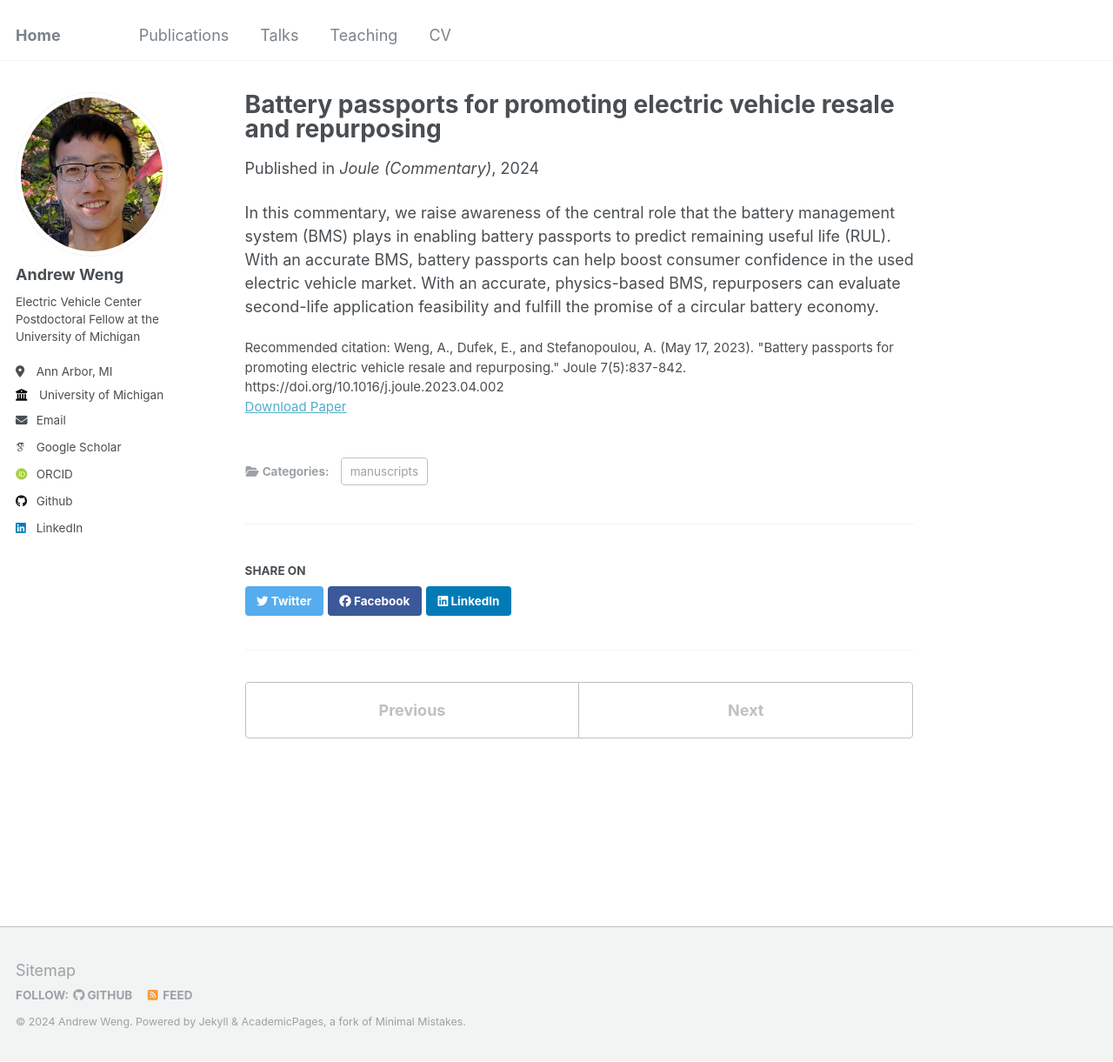
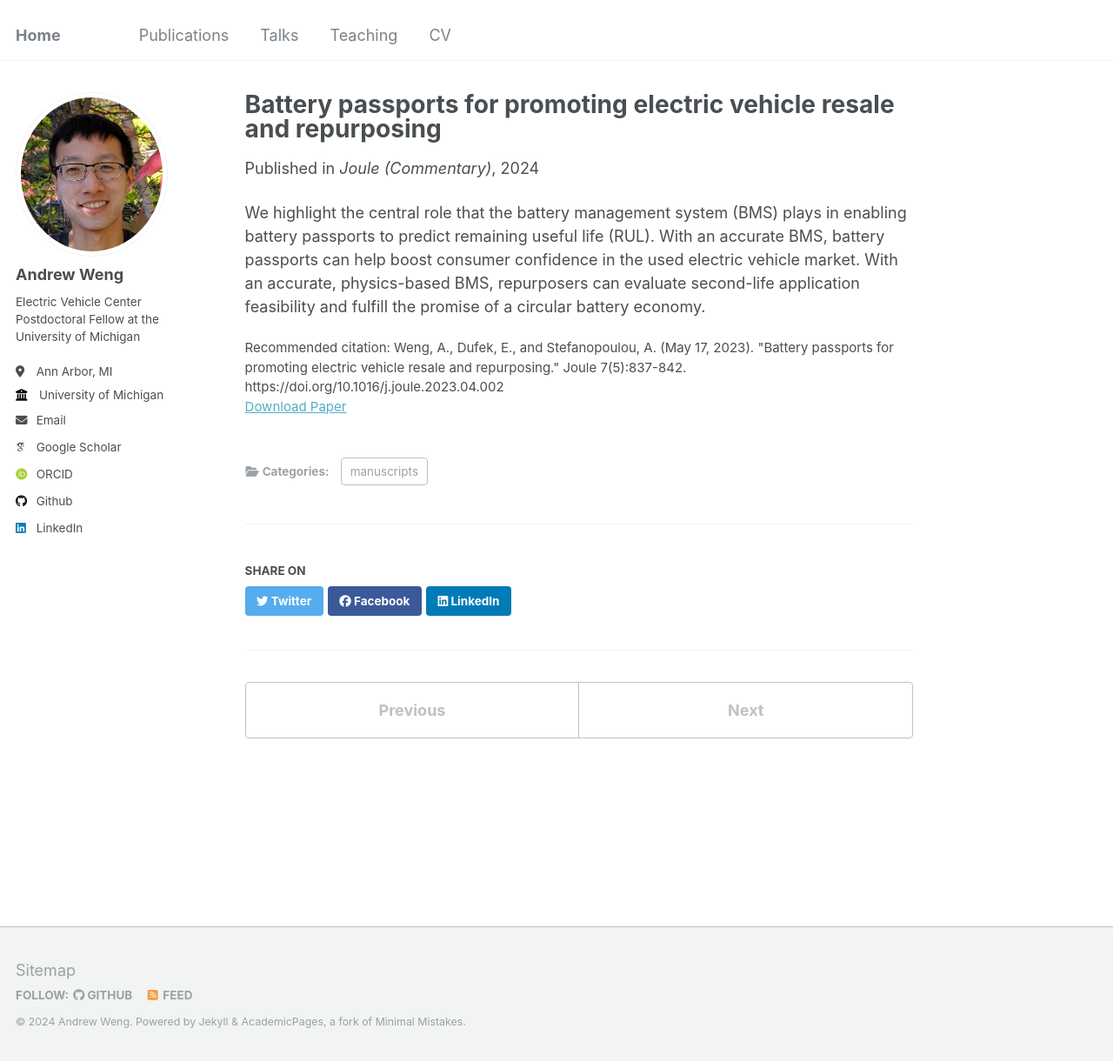
Before and after one commit to wengandrew/wengandrew.github.io, a Jekyll site: the page built from _publications/2023-05-17-battery-passports.md, in a window 1280 px wide and 1221 px high. Shown: the whole window at 87% size. Built offline with Jekyll 4.4.1, drawn with Linux system fonts in a browser that asks for light colours; some web fonts are replaced.

Commit message:
Language updates

```diff
--- a/_publications/2023-05-17-battery-passports.md
+++ b/_publications/2023-05-17-battery-passports.md
@@ -3,7 +3,7 @@ title: "Battery passports for promoting electric vehicle resale and repurposing"
 collection: publications
 category: manuscripts
 permalink: /publication/2023-05-17-battery-passports
-excerpt: 'In this commentary, we raise awareness of the central role that the battery management system (BMS) plays in enabling battery passports to predict remaining useful life (RUL). With an accurate BMS, battery passports can help boost consumer confidence in the used electric vehicle market. With an accurate, physics-based BMS, repurposers can evaluate second-life application feasibility and fulfill the promise of a circular battery economy.'
+excerpt: 'We highlight the central role that the battery management system (BMS) plays in enabling battery passports to predict remaining useful life (RUL). With an accurate BMS, battery passports can help boost consumer confidence in the used electric vehicle market. With an accurate, physics-based BMS, repurposers can evaluate second-life application feasibility and fulfill the promise of a circular battery economy.'
 date: 2024-01-08
 venue: 'Joule <i>(Commentary)</i>'
 # slidesurl: 'http://academicpages.github.io/files/slides2.pdf'
@@ -12,4 +12,4 @@ authors: '<b>A. Weng</b>, Eric Dufek, Anna Stefanopoulou'
 citation: 'Weng, A., Dufek, E., and Stefanopoulou, A. (May 17, 2023). "Battery passports for promoting electric vehicle resale and repurposing." Joule 7(5):837-842. https://doi.org/10.1016/j.joule.2023.04.002'
 ---
 
-In this commentary, we raise awareness of the central role that the battery management system (BMS) plays in enabling battery passports to predict remaining useful life (RUL). With an accurate BMS, battery passports can help boost consumer confidence in the used electric vehicle market. With an accurate, physics-based BMS, repurposers can evaluate second-life application feasibility and fulfill the promise of a circular battery economy.
+We highlight the central role that the battery management system (BMS) plays in enabling battery passports to predict remaining useful life (RUL). With an accurate BMS, battery passports can help boost consumer confidence in the used electric vehicle market. With an accurate, physics-based BMS, repurposers can evaluate second-life application feasibility and fulfill the promise of a circular battery economy.
```
